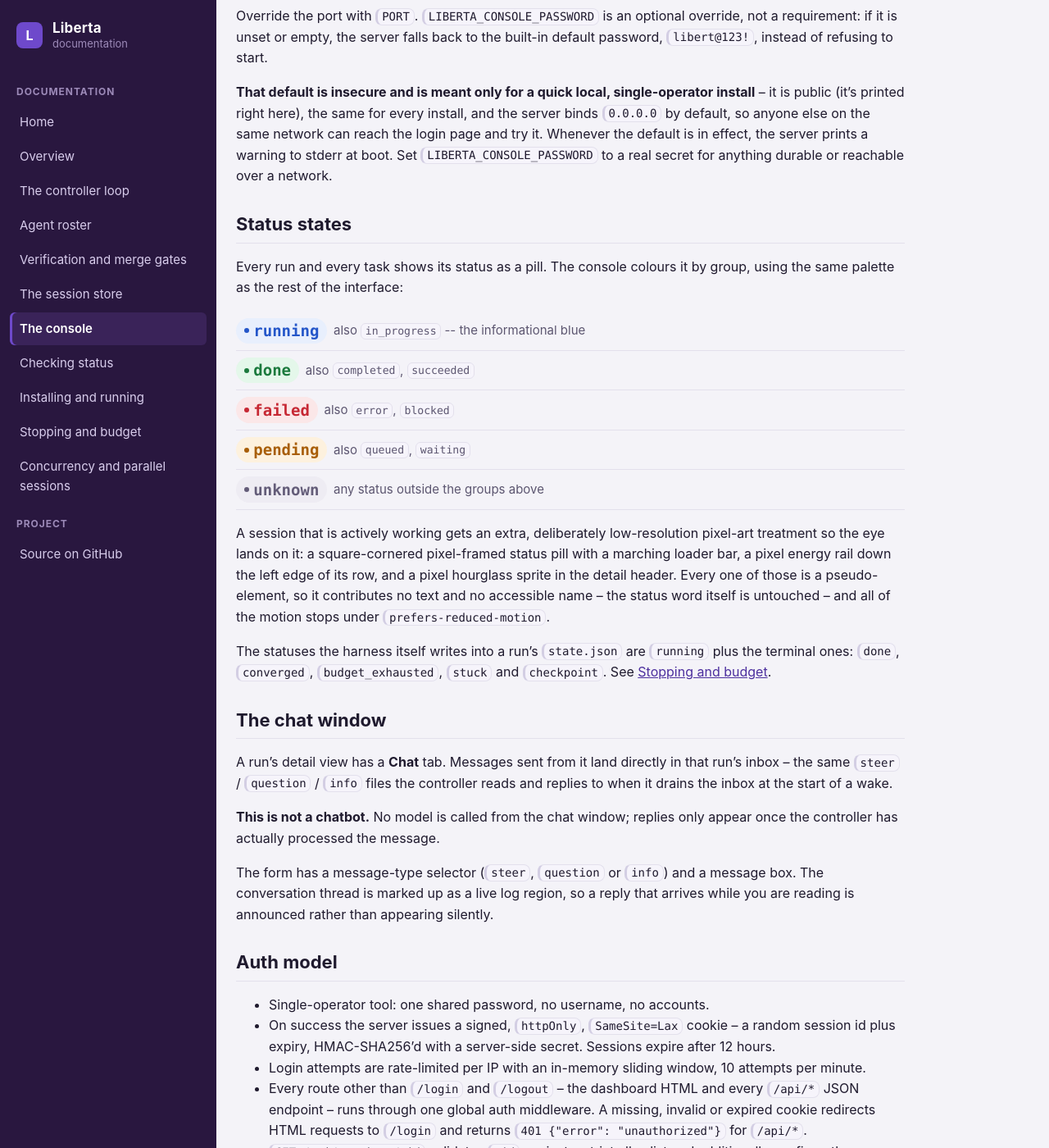
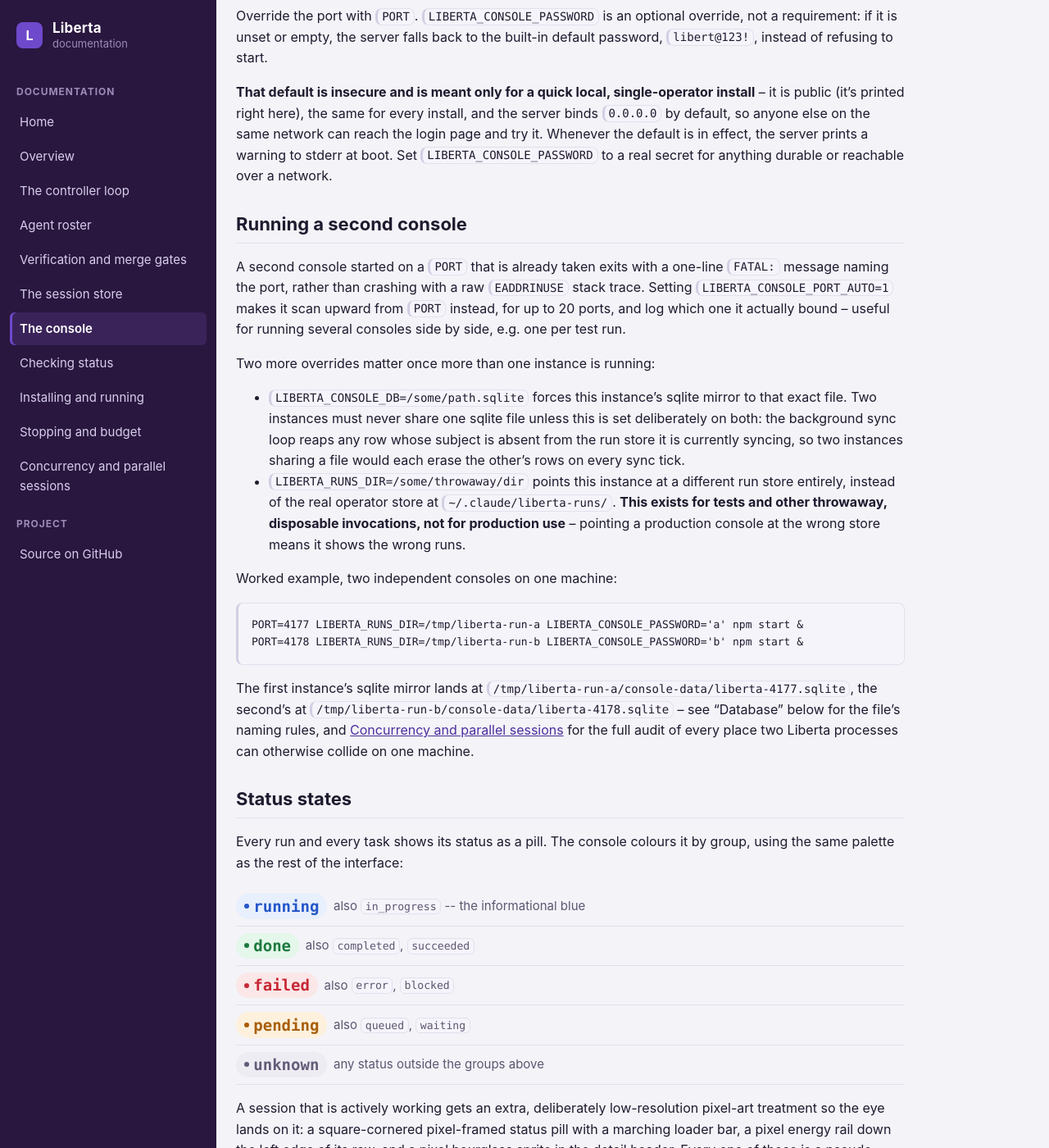
Before and after one commit to qubusp/liberta, a Jekyll site: the page built from site/docs/console.md, in a window 1280 px wide and 1400 px high, scrolled down 670 px. Shown: the whole window at 82% size. Built offline with Jekyll 4.4.1, drawn with Linux system fonts in a browser that asks for light colours; some of the changed text lies outside the part shown.

Commit message:
harness(liberta-parallel-sessions-2026-09-02): T17 fix console-data subdirectory in docs and db.js comment
console/README.md and site/docs/console.md said the LIBERTA_RUNS_DIR sqlite
mirror lives directly in the run store root; it actually lives inside a
console-data/ subdirectory. Corrected both docs and the matching db.js
comment, and added a "second console" / "running two consoles side by
side" section to each doc covering PORT_AUTO, LIBERTA_CONSOLE_DB and
LIBERTA_RUNS_DIR, with a worked example and a cross-reference to
site/docs/concurrency.md.

Co-Authored-By: Claude Opus 5 (1M context) <noreply@anthropic.com>
Claude-Session: https://claude.ai/code/session_01Pbtt3eUXwkTEFjQB75q4oY

````diff
--- a/site/docs/console.md
+++ b/site/docs/console.md
@@ -45,6 +45,45 @@ anyone else on the same network can reach the login page and try it.
 Whenever the default is in effect, the server prints a warning to stderr at
 boot. Set `LIBERTA_CONSOLE_PASSWORD` to a real secret for anything durable
 or reachable over a network.
+
+## Running a second console
+
+A second console started on a `PORT` that is already taken exits with a
+one-line `FATAL:` message naming the port, rather than crashing with a raw
+`EADDRINUSE` stack trace. Setting `LIBERTA_CONSOLE_PORT_AUTO=1` makes it
+scan upward from `PORT` instead, for up to 20 ports, and log which one it
+actually bound -- useful for running several consoles side by side, e.g.
+one per test run.
+
+Two more overrides matter once more than one instance is running:
+
+- `LIBERTA_CONSOLE_DB=/some/path.sqlite` forces this instance's sqlite
+  mirror to that exact file. Two instances must never share one sqlite
+  file unless this is set deliberately on both: the background sync loop
+  reaps any row whose subject is absent from the run store it is
+  currently syncing, so two instances sharing a file would each erase the
+  other's rows on every sync tick.
+- `LIBERTA_RUNS_DIR=/some/throwaway/dir` points this instance at a
+  different run store entirely, instead of the real operator store at
+  `~/.claude/liberta-runs/`. **This exists for tests and other throwaway,
+  disposable invocations, not for production use** -- pointing a
+  production console at the wrong store means it shows the wrong runs.
+
+Worked example, two independent consoles on one machine:
+
+```
+PORT=4177 LIBERTA_RUNS_DIR=/tmp/liberta-run-a LIBERTA_CONSOLE_PASSWORD='a' npm start &
+PORT=4178 LIBERTA_RUNS_DIR=/tmp/liberta-run-b LIBERTA_CONSOLE_PASSWORD='b' npm start &
+```
+{: tabindex="0"}
+
+The first instance's sqlite mirror lands at
+`/tmp/liberta-run-a/console-data/liberta-4177.sqlite`, the second's at
+`/tmp/liberta-run-b/console-data/liberta-4178.sqlite` -- see "Database"
+below for the file's naming rules, and
+[Concurrency and parallel sessions]({{ '/docs/concurrency/' | relative_url }})
+for the full audit of every place two Liberta processes can otherwise
+collide on one machine.
 
 ## Status states
 
@@ -121,10 +160,19 @@ database exists. If a run was just created and the sync loop has not caught up
 yet, `GET /api/sessions/:id` falls back to reading the files directly for that
 one request.
 
-Two backends, picked with `DB_CLIENT`: `sqlite3` (the default, a local file at
-`console/data/liberta.sqlite`, gitignored and never committed) and `pg`, which
-additionally requires `DATABASE_URL` and fails loudly on boot without it
-rather than silently falling back.
+Two backends, picked with `DB_CLIENT`: `sqlite3` (the default, a local file,
+gitignored and never committed) and `pg`, which additionally requires
+`DATABASE_URL` and fails loudly on boot without it rather than silently
+falling back.
+
+The sqlite file's path depends on port and store, resolved in this order:
+an explicit `LIBERTA_CONSOLE_DB=/some/path.sqlite` always wins; otherwise,
+if `LIBERTA_RUNS_DIR` is set, the file lives inside a `console-data/`
+subdirectory of that run store, named `liberta-<port>.sqlite` (i.e.
+`<LIBERTA_RUNS_DIR>/console-data/liberta-<port>.sqlite`); otherwise it is
+`console/data/liberta.sqlite` on the canonical default port 4177
+(byte-identical to existing installs), or `console/data/liberta-<port>.sqlite`
+for any other port. See "Running a second console" above.
 
 ## The skills library
 
````
Also changed, not shown: console/db.js (+5 -4 lines), console/README.md.
